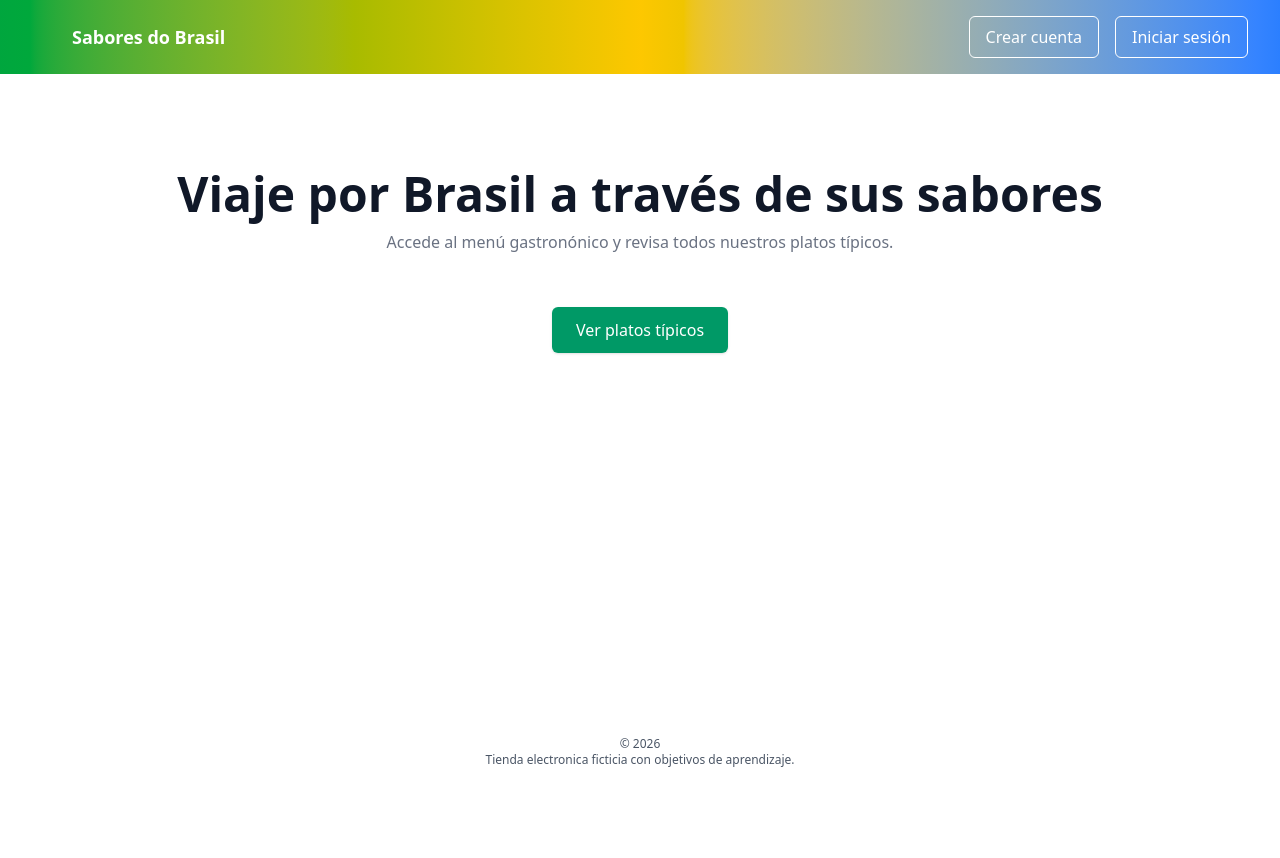
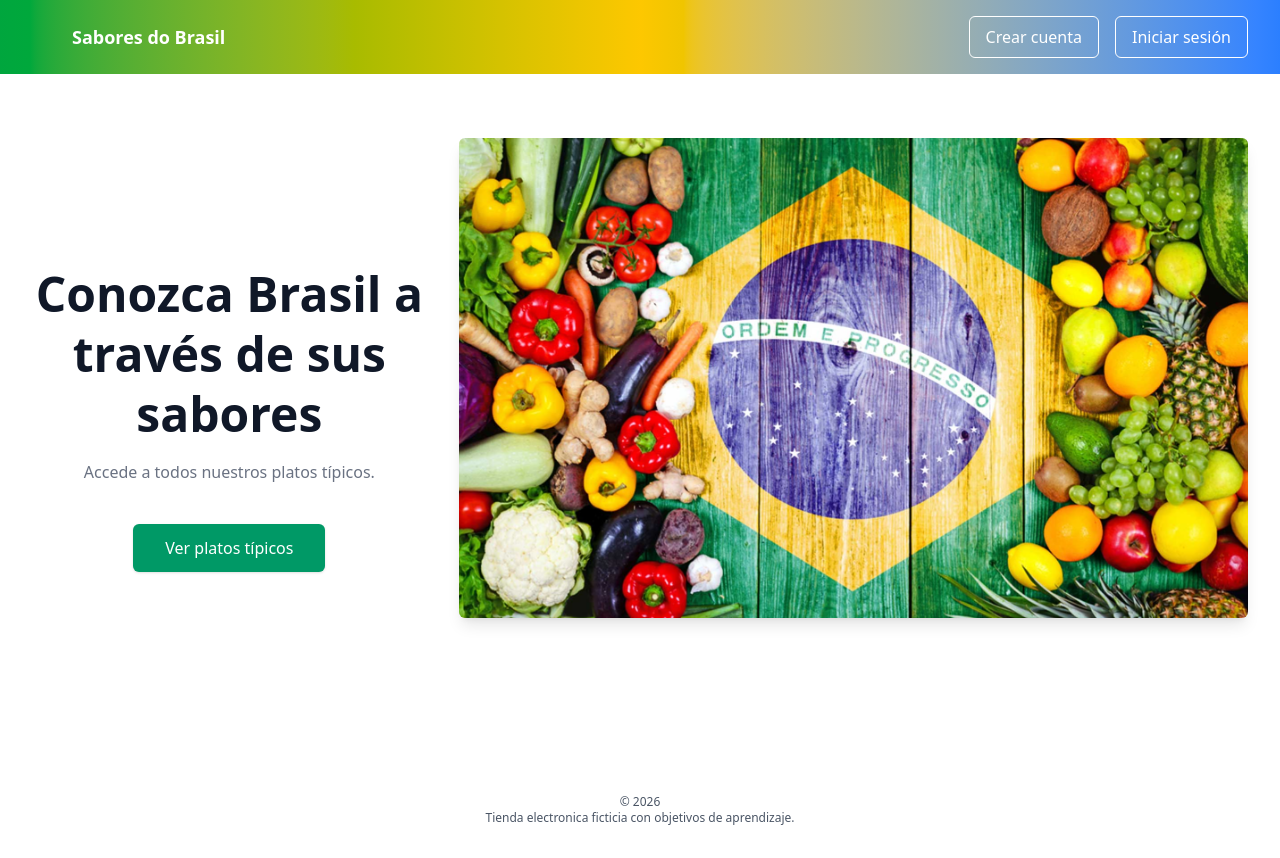
Before and after one commit to francis-gedoz/Proyecto-Modulo-7, a React (Vite) app in the folder proyecto7-frontend/: page / in a window 1280 px wide. Before the commit the page ends 800 px from the top, so only its background shows below. Built offline with nearby package versions, Linux system fonts and the light colour scheme; no server answers.

Commit message:
ajustando portada

```diff
--- a/proyecto7-frontend/src/components/Home/index.jsx
+++ b/proyecto7-frontend/src/components/Home/index.jsx
@@ -1,15 +1,25 @@
 import { Link } from "react-router-dom";
+import encabezado from "../../assets/encabezado-brasil.jpg";
 
 const Home = () => {
     return (
         <>
-            <main className="text-center px-4 mt-24 mx-auto">
-                <h1 className="text-5xl font-extrabold text-gray-900">Viaje por Brasil a través de sus sabores</h1>
-                <p className="mt-3 mx-auto text-gray-500">Accede al menú gastronónico y revisa todos nuestros platos típicos.</p>
-                <section className="mt-16 mx-auto max-w-md">
-                    <article>
-                        <Link to="/platos" className="btn-product">Ver platos típicos</Link>
-                    </article>
+            <main className="mx-4 md:mx-8 mt-8">
+                <section className="mt-16 flex flex-col-reverse md:flex-row items-center md:items-stretch gap-8 min-h-[70vh]">
+                    <div className="w-full md:w-1/2 flex flex-col items-center justify-center text-center">
+                        <h1 className="text-4xl md:text-5xl font-extrabold text-gray-900 leading-tight">Conozca Brasil a través de sus sabores</h1>
+                        <p className="mt-4 text-gray-500 max-w-xl">Accede a todos nuestros platos típicos.</p>
+
+                        <div className="mt-10 w-48 mx-auto">
+                            <Link to="/platos" className="btn-product block text-center">Ver platos típicos</Link>
+                        </div>
+                    </div>
+
+                    <div className="w-full md:w-12/12 flex justify-center md:justify-end">
+                        <div className="w-full md:w-[150%] h-64 md:h-[480px] rounded-md overflow-hidden shadow-lg">
+                            <img src={encabezado} alt="Encabezado Brasil" className="w-full h-full object-cover object-center" />
+                        </div>
+                    </div>
                 </section>
             </main>
         </>
```
Also changed, not shown: proyecto7-frontend/src/assets/encabezado-brasil.jpg (added).
